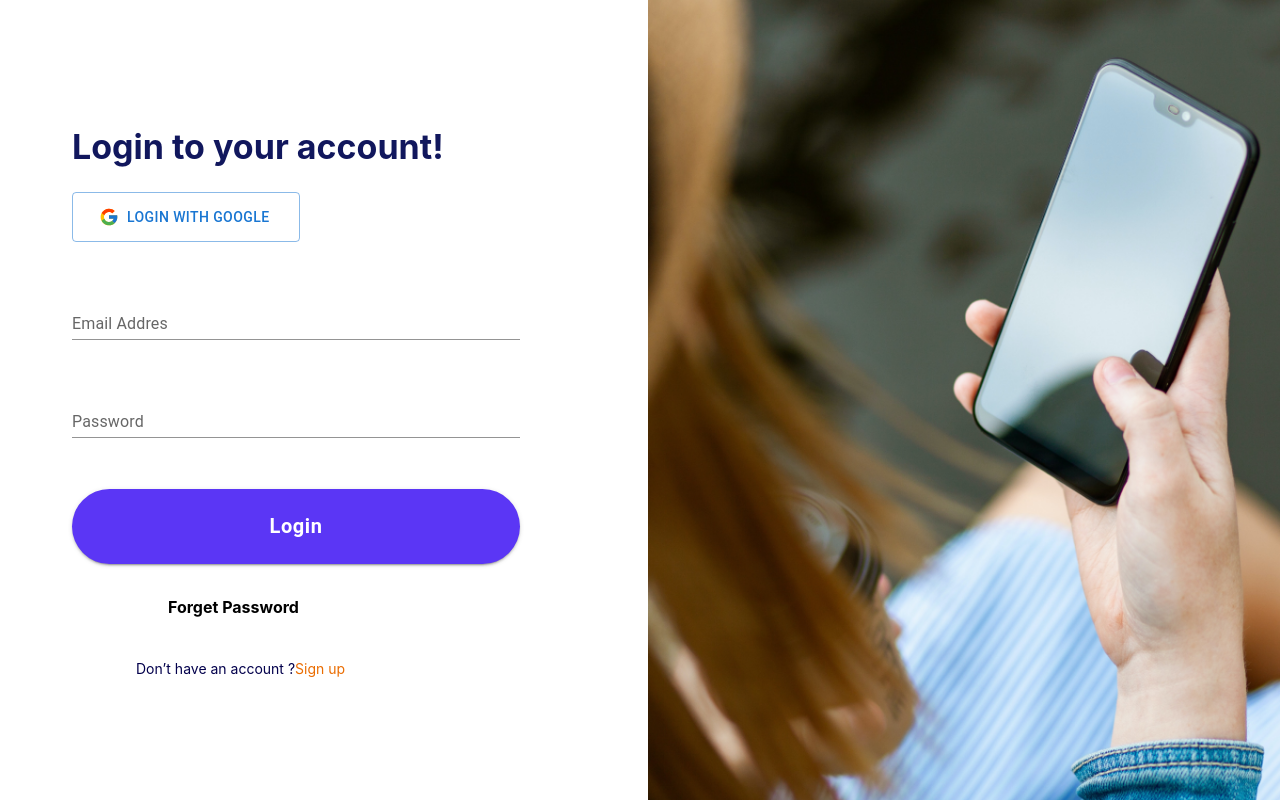
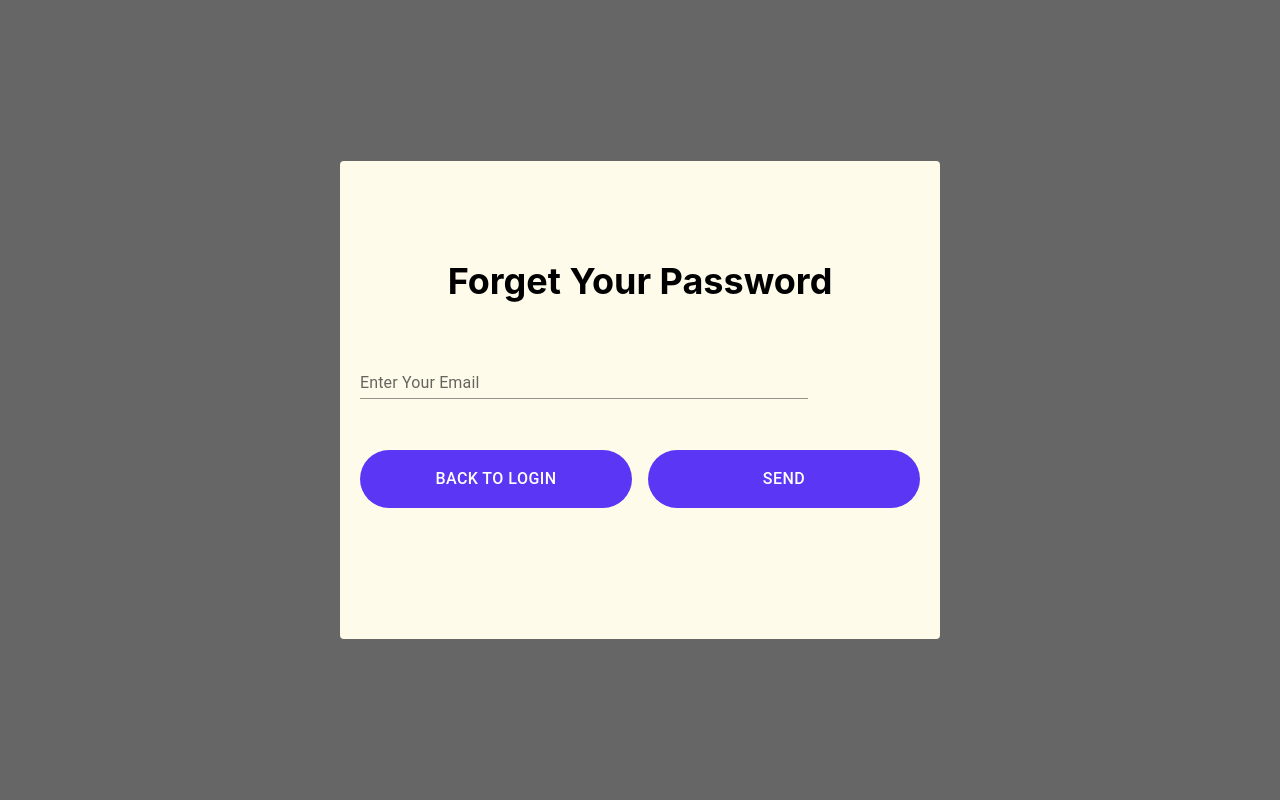
Before and after one commit to bijoysahadev/linkUp, a React (Vite) app: page / in a window 1280 px wide. Both pictures are taken after a click on the element "Forget Password". Built offline with nearby package versions, Linux system fonts and the light colour scheme; no server answers.

Commit message:
added reset emnail

```diff
--- a/src/Pages/Login.jsx
+++ b/src/Pages/Login.jsx
@@ -8,9 +8,14 @@ import styled from '@emotion/styled';
 import { FcGoogle } from "react-icons/fc";
 import { Link, useNavigate } from 'react-router-dom';
 import { log } from 'firebase/firestore/pipelines';
-import { getAuth, signInWithEmailAndPassword } from "firebase/auth";
+import { getAuth, signInWithEmailAndPassword  ,signInWithPopup, GoogleAuthProvider,sendPasswordResetEmail } from "firebase/auth";
 import { toast, ToastContainer } from 'react-toastify';
 import { CircularProgress } from 'react-loader-spinner';
+
+
+
+
+const provider = new GoogleAuthProvider();
 
 const ButtonCustomize = styled(Button)({
   padding: '20px 0px',
@@ -21,6 +26,18 @@ const ButtonCustomize = styled(Button)({
   fontFamily: "",
   borderRadius: "87px",
   textTransform: "capitalize",
+  marginTop: '51px',
+  marginBottom: '31px'
+})
+const ForgetButtonCustomize = styled(Button)({
+  padding: '15px 0px',
+  width: "80%",
+  background: '#5B36F5',
+  fontSize: "16px",
+  fontWeight: "500",
+  fontFamily: "",
+  borderRadius: "87px",
+  color : "white",
   marginTop: '51px',
   marginBottom: '31px'
 })
@@ -57,15 +74,54 @@ const Login = () => {
   const auth = getAuth();
   const navigate=useNavigate()
   let [email, setEmail] = useState("")
+  let [forgetEmail,setForgetEmail]=useState(" ")
   let [password, setPassword] = useState("")
   let [emailError, setEmailError] = useState("")
   let [passwordError, setPasswordError] = useState("")
   let [loader, setLoader] = useState(false)
   let emailRegex = /^[a-zA-Z0-9._%+-]+@[a-zA-Z0-9.-]+\.[a-zA-Z]{2,}$/
   let passwordRegex = /^(?=.*[a-z])(?=.*[A-Z])(?=.*\d)(?=.*[@.#$!%*?&])[A-Za-z\d@.#$!%*?&]{8,15}$/;
+  let [show,setShow]=useState(false)
+  let handleSend = (e)=>{
+    //  console.log("reset email");
+     sendPasswordResetEmail(auth, forgetEmail)
+  .then((result) => {
+    console.log(result);
+    if (result===null) {
+      toast.error("invalid-credentials")
+    }
 
 
+  })
+  .catch((error) => {
+    const errorCode = error.code;
+    const errorMessage = error.message;
+    if (errorCode.includes("auth/invalid-email"))
+ console.log(errorCode); {
+toast.error("invalid-credentials")}
 
+  });
+
+  }
+  let handleForgetPassword= ()=> {
+   setShow(true)
+
+  }
+  let  handleGoogle= ()=> {
+
+
+  signInWithPopup(auth, provider)
+  .then((result) => {
+  navigate("/Home")
+
+
+  }).catch((error) => {
+    console.log(error);
+
+
+  });
+
+  }
 
   let handlePassword = (e) => {
     setPassword(e.target.value)
@@ -104,7 +160,7 @@ const Login = () => {
         .then((userCredential) => {
           if  (userCredential.user.emailVerified) {
             toast.success("Login Successfully")
-            setLoader*false
+            setLoader(false)
                 navigate("/Home")
           }
      else {
@@ -129,10 +185,26 @@ const Login = () => {
   }
   return (
     <>
-      <Grid container spacing={2}>
+    {
+       show   ? <div  className=' absolute top-0 left-0 w-full h-screen bg-black/60 flex justify-center items-center'>
+          <div className=' rounded-sm w-[600px] py-[100px] px-[20px] bg-amber-50' >
+            <h2 className='text-4xl text-center font-black font-bold' >Forget Your Password </h2>
+             <TextFieldCustomize  onChange={()=> setForgetEmail(e.target.value)} type='email'  placeholder='Enter your name'   id="standard-basic" label="Enter Your Email" variant="standard" />
+           <div className='flex gap-x-4' >
+              <ForgetButtonCustomize onClick={()=> setShow(false)} >
+
+                   Back To Login
+             </ForgetButtonCustomize>
+             <ForgetButtonCustomize onClick={handleSend} >
+                 Send
+             </ForgetButtonCustomize>
+           </div>
+          </div>
+      </div>
+         :  <Grid container spacing={2}>
         <Grid size={6}>
           <div className='flex items-center justify-end h-screen '>
-            <div className='w-140' >
+            <div className='w-140    'onClick={handleGoogle} >
               <h1 className='text-[#11175D]  font-bold text-[34px] ' >Login to your account!</h1>
               <Button sx={{ padding: "12px 30px ", marginTop: "20px " }} variant="outlined" startIcon={<FcGoogle />}>
                 Login with Google
@@ -163,7 +235,7 @@ const Login = () => {
                   animationDuration={1}
                 /> : <ButtonCustomize onClick={handleLogin} variant="contained">Login</ButtonCustomize>
               }
-              <p className=' ml-24 mb-10 text-base cursor-pointer text-black font-bold' >Forget Password</p>
+              <p  onClick={handleForgetPassword} className=' ml-24 mb-10 text-base cursor-pointer text-black font-bold' >Forget Password</p>
 
               <p className=' ml-16  cursor-pointer  text-start   text-sm text-[#03014C] font-normal  ' >Don’t have an account ?
                  <Link to={"/Regestration"}><span className='text-[#EA6C00]'>Sign up  </span>
@@ -191,6 +263,10 @@ theme="light"
 
 
       </Grid>
+    }
+
+
+
     </>
   )
 }
```
